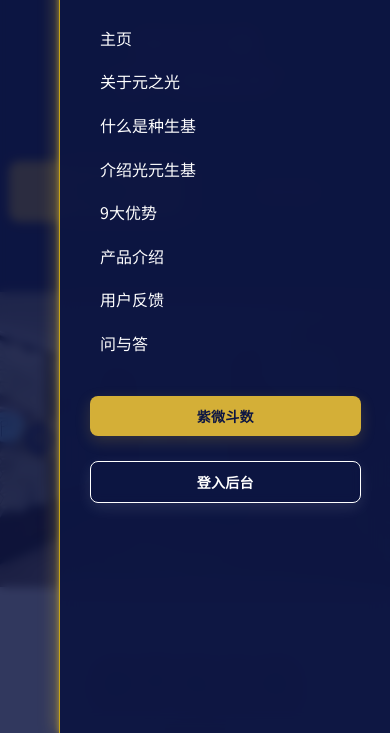
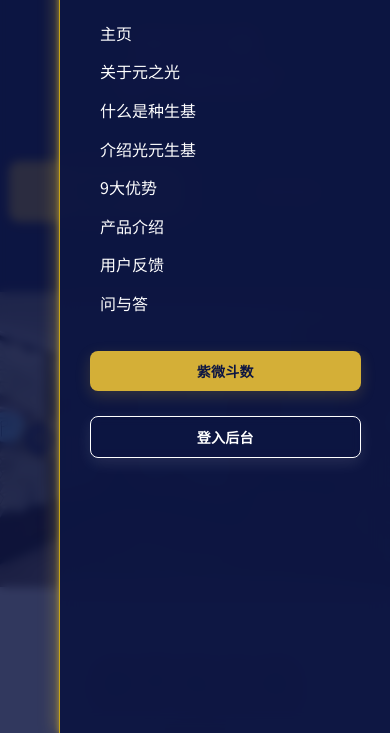
Before and after one commit to robertjames9/yzg.github.io, a plain HTML site: page index.html in a window 390 px wide. Both pictures are taken after a click on the element 354 px from the left and 39 px from the top of the page. Shown: the part 111-844 px from the top of the page. Drawn offline with nearby package versions, Linux system fonts and the light colour scheme.

Commit message:
Update style.css

```diff
--- a/css/style.css
+++ b/css/style.css
@@ -388,7 +388,7 @@ h1, h2, h3, h4, h5, h6 {
         backdrop-filter: blur(10px);
         -webkit-backdrop-filter: blur(10px);
         flex-direction: column;
-        gap: 10px;
+        gap: 5px;
         opacity: 0;
         visibility: hidden;
         transform: translateX(100%);
```
